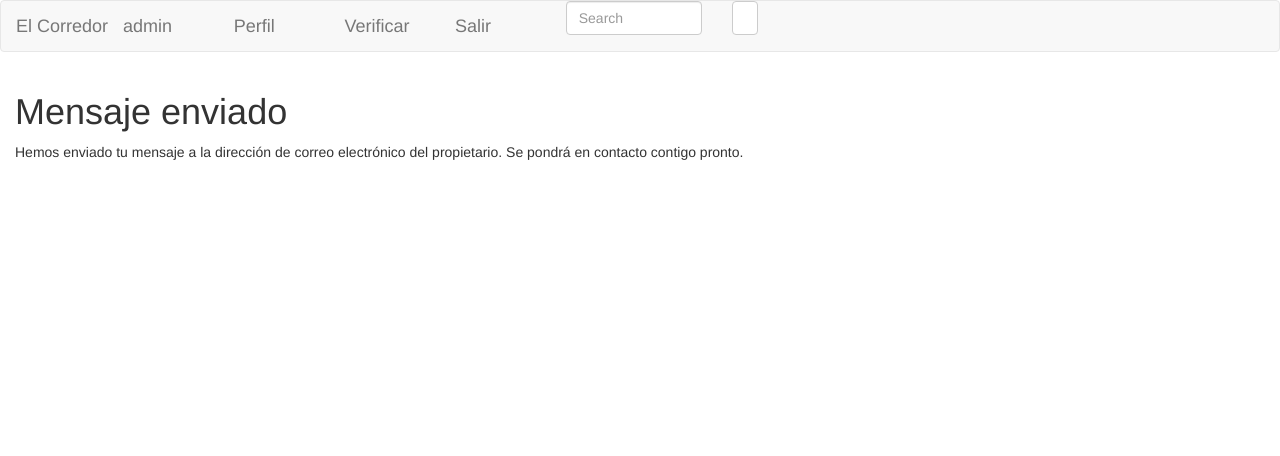
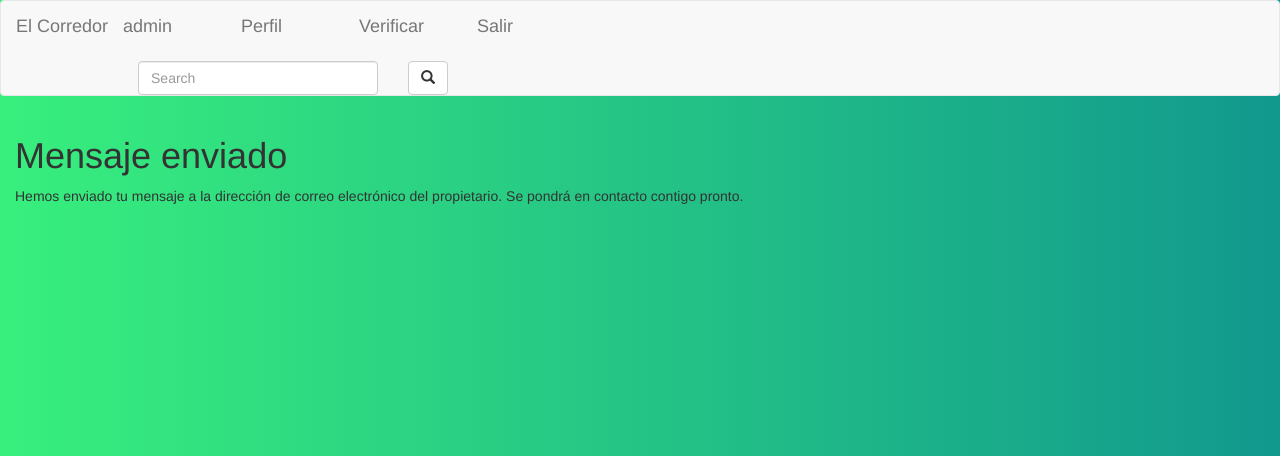
Before and after one commit to Marcfernic/elcorredor, a Django app: page /el-corredor/property/contacted/ in a window 1280 px wide. Shown: the top 456 px of the page. Run offline with Django 3.2, Linux system fonts and the light colour scheme; a user stored in the database is signed in; some libraries are stand-ins or nearby versions.

Commit message:
Home Changes

```diff
--- a/App/static/css/styles.css
+++ b/App/static/css/styles.css
@@ -1,14 +1,9 @@
+body{
+    background: linear-gradient(to left, #11998e, #38ef7d);
+}
+
 ul.errorList li {
     color: #ff0000;
-}
-
-.leaflet-container {
-    max-width: 100%;
-    max-height: 100%;
-}
-
-.leaflet-popup-content {
-    font-size: 14px;
 }
 
 .link-disabled {
@@ -26,3 +21,12 @@ span.bold {
 #map{
     height: 450px;
 }
+
+.leaflet-container {
+    max-width: 100%;
+    max-height: 100%;
+}
+
+.leaflet-popup-content {
+    font-size: 14px;
+}
--- a/App/templates/base_generic.html
+++ b/App/templates/base_generic.html
@@ -51,13 +51,23 @@
                 <div class="col-xs-12 col-sm-2"><li class="{{ request|active_class_for:'login' }}"><a class="navbar-brand" href="{% url 'login' %}">Login</a></li></div>
                 <div class="col-xs-12 col-sm-2"><li class="{{ request|active_class_for:'user_create' }}"><a class="navbar-brand" href="{% url 'user_create' %}">Registro</a></li></div>
               {% endif %}
-                <div class="col-xs-6 col-sm-3"><input type="text" class="form-control" placeholder="Search"></div>
-                <div class="col-xs-6 col-sm-1"><button type="submit" class="btn btn-default"><img src=""></button></div>
+              <div class="col-xs-12 col-sm-6 ">
+                <p></p>
+                <div class="form-group">
+                  <div class="col-xs-9 col-sm-10 ">
+                    <input type="text" class="form-control" placeholder="Search">
+                  </div>
+                  <div class="col-xs-2 col-sm-2">
+                    <button type="submit" class="btn btn-default"><span class="glyphicon glyphicon-search"></span></button>
+                  </div>
+                </div>
+              </div>
             </div>
           </ul>
         </div>
       </div>
     </nav>
+
     <div class="container-fluid">
       <div class="row">
         <div class="col-sm-10 ">
@@ -83,6 +93,8 @@
         </div>
       </div>
     </div>
+
     <script src="{% static 'js/app.js' %}"></script>
+
   </body>
 </html>
```
Lines whose indentation alone changed are shown as unchanged.
